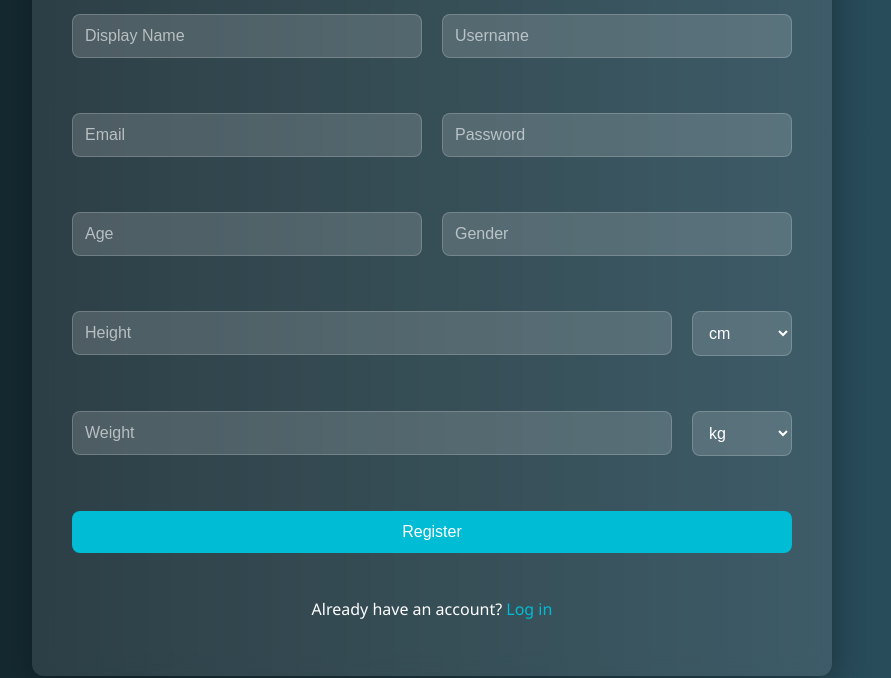
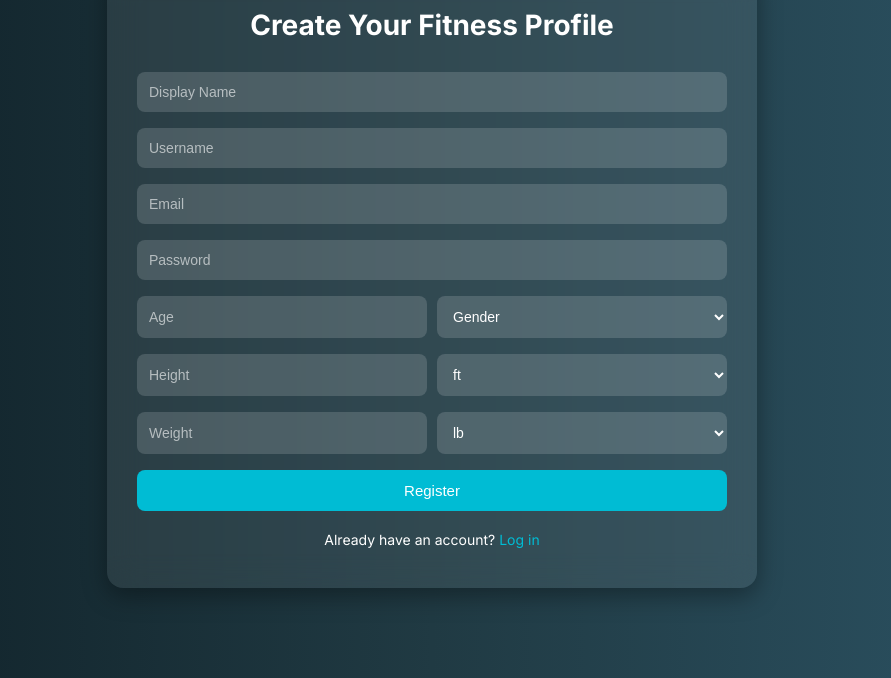
Before and after one commit to tristin2058/CMPS-INFX-490, a plain HTML site: page registration.html in a window 1280 px wide. Shown: the part 122-800 px from the top of the page, without its empty margins (208-1099 px from the left). Drawn offline with Linux system fonts and the light colour scheme.

Commit message:
fixed registration problems with gender field and layout issues to accomodate fix

```diff
--- a/registration.css
+++ b/registration.css
@@ -1,26 +1,48 @@
+@import url('https://fonts.googleapis.com/css2?family=Inter:wght@300;400;700&display=swap');
+
+* {
+  box-sizing: border-box;
+  margin: 0;
+  padding: 0;
+}
+
 body {
-    margin: 0;
-    font-family: 'Segoe UI', Tahoma, Geneva, Verdana, sans-serif;
+  font-family: 'Inter', sans-serif;
   background: linear-gradient(to right, #0f2027, #203a43, #2c5364);
-    color: white;
+  min-height: 100vh;
   display: flex;
   justify-content: center;
   align-items: center;
-    min-height: 100vh;
+  color: #ffffff;
+  overflow: hidden;
 }
 
-  .auth-container {
-    background: rgba(255, 255, 255, 0.1);
-    padding: 40px;
-    border-radius: 12px;
-    backdrop-filter: blur(10px);
-    box-shadow: 0 8px 32px rgba(0, 0, 0, 0.3);
+.registration-bg {
   width: 100%;
-    max-width: 800px;
-    box-sizing: border-box;
+  height: 100%;
+  display: flex;
+  justify-content: center;
+  align-items: center;
+  padding: 30px;
+}
+
+.registration-container {
+  max-width: 650px;
+  width: 100%;
+}
+
+.form-card {
+  background: rgba(255, 255, 255, 0.08);
+  backdrop-filter: blur(16px);
+  border-radius: 16px;
+  padding: 40px 30px;
+  box-shadow: 0 8px 24px rgba(0, 0, 0, 0.35);
+  color: #fff;
 }
 
 h1 {
+  font-size: 28px;
+  font-weight: 600;
   text-align: center;
   margin-bottom: 30px;
 }
@@ -28,49 +50,19 @@ body {
 form {
   display: flex;
   flex-direction: column;
-    gap: 30px;
+  gap: 16px;
 }
 
-  /* Add spacing between row groups */
-  .form-row-group {
-    display: flex;
-    flex-direction: column;
-    gap: 10px;
-    margin-bottom: 25px;
-  }
-
-  .form-row {
-    display: flex;
-    gap: 20px;
-    flex-wrap: wrap;
-    justify-content: space-between;
-  }
-
-  .form-group {
-    flex: 1 1 48%;
-    display: flex;
-    flex-direction: column;
-  }
-
-  /* Extra-small dropdown */
-  .unit-select {
-    flex: 0 0 100px;
-  }
-
-  /* Full-width button */
-  .full-width {
-    flex: 1 1 100%;
-  }
-
+/* Standard input + select styles */
 input,
 select {
+  width: 100%;
   padding: 12px;
-    font-size: 16px;
-    border: 1px solid rgba(255, 255, 255, 0.2);
+  font-size: 14px;
+  border: none;
+  border-radius: 8px;
   background: rgba(255, 255, 255, 0.15);
-    border-radius: 8px;
-    color: #fff;
-    outline: none;
+  color: #ffffff;
   transition: 0.3s;
 }
 
@@ -80,18 +72,38 @@ body {
 
 input:focus,
 select:focus {
+  outline: none;
   background: rgba(255, 255, 255, 0.25);
-    border-color: #00bcd4;
+  border: 1px solid #00bcd4;
 }
 
 select option {
-    background-color: #2c5364;
-    color: white;
+  background-color: #1e2b35;
+  color: #ffffff;
 }
 
+/* Inline field groups */
+.inline-group {
+  display: flex;
+  gap: 10px;
+  flex-wrap: wrap;
+}
+
+.inline-group input,
+.inline-group select {
+  flex: 1;
+  min-width: 0;
+}
+
+/* Hidden gender text field reveal */
+#genderOther {
+  margin-top: -8px;
+}
+
+/* Button */
 button {
   padding: 12px;
-    font-size: 16px;
+  font-size: 15px;
   border: none;
   background-color: #00bcd4;
   color: white;
@@ -104,16 +116,29 @@ body {
   background-color: #019bb0;
 }
 
-  a {
+/* Login link under form */
+.alt-link {
+  text-align: center;
+  margin-top: 20px;
+  font-size: 14px;
+}
+
+.alt-link a {
   color: #00bcd4;
   text-decoration: none;
 }
 
-  a:hover {
+.alt-link a:hover {
   text-decoration: underline;
 }
 
-  p {
-    text-align: center;
-    margin-top: 20px;
+/* Responsive */
+@media (max-width: 600px) {
+  .form-card {
+    padding: 30px 20px;
   }
+
+  .inline-group {
+    flex-direction: column;
+  }
+}
--- a/registration.html
+++ b/registration.html
@@ -1,93 +1,66 @@
 <!DOCTYPE html>
 <html lang="en">
 <head>
-  <meta charset="UTF-8">
-  <meta name="viewport" content="width=device-width, initial-scale=1.0">
+  <meta charset="UTF-8" />
+  <meta name="viewport" content="width=device-width, initial-scale=1.0" />
   <title>Create Your Account</title>
-  <link rel="stylesheet" href="registration.css">
+  <link rel="stylesheet" href="registration.css" />
 </head>
 <body>
-  <div class="auth-container">
-    <h1>Create Your Fitness Profile</h1>
+  <div class="registration-bg">
+    <div class="registration-container">
+      <div class="form-card">
+        <h1>Create Your Fitness Profile</h1>
+        <form id="registrationForm">
+          <input type="text" id="displayName" placeholder="Display Name" required />
+          <input type="text" id="username" placeholder="Username" required />
+          <input type="email" id="email" placeholder="Email" required />
+          <input type="password" id="password" placeholder="Password" required />
 
-    <form id="registrationForm">
-      <div class="form-row-group">
-        <div class="form-row">
-          <div class="form-group">
-            <input type="text" id="displayName" placeholder="Display Name" required>
+          <!-- Age + Gender (inline) -->
+          <div class="inline-group">
+            <input type="number" id="age" placeholder="Age" required />
+            <select id="gender" required>
+              <option value="" disabled selected>Gender</option>
+              <option value="Male">Male</option>
+              <option value="Female">Female</option>
+              <option value="Non-binary">Non-binary</option>
+              <option value="Prefer not to say">Prefer not to say</option>
+              <option value="Other">Other</option>
+            </select>
           </div>
-          <div class="form-group">
-            <input type="text" id="username" placeholder="Username" required>
-          </div>
-        </div>
-      </div>
 
-      <div class="form-row-group">
-        <div class="form-row">
-          <div class="form-group">
-            <input type="email" id="email" placeholder="Email" required>
-          </div>
-          <div class="form-group">
-            <input type="password" id="password" placeholder="Password" required>
-          </div>
-        </div>
-      </div>
+          <!-- Hidden gender text input -->
+          <input type="text" id="genderOther" placeholder="Please specify" style="display: none;" />
 
-      <div class="form-row-group">
-        <div class="form-row">
-          <div class="form-group">
-            <input type="number" id="age" placeholder="Age" required>
-          </div>
-          <div class="form-group">
-            <input type="text" id="gender" placeholder="Gender" required>
-          </div>
-        </div>
-      </div>
-
-      <div class="form-row-group">
-        <div class="form-row">
-          <div class="form-group">
-            <input type="number" id="height" placeholder="Height" required>
-          </div>
-          <div class="form-group unit-select">
-            <select id="heightUnit">
+          <!-- Height + Unit -->
+          <div class="inline-group">
+            <input type="number" id="height" placeholder="Height" required />
+            <select id="heightUnit" required>
+              <option value="ft">ft</option>
+              <option value="in">in</option>
               <option value="cm">cm</option>
               <option value="m">m</option>
-              <option value="in">in</option>
-              <option value="ft">ft</option>
             </select>
           </div>
-        </div>
-      </div>
 
-      <div class="form-row-group">
-        <div class="form-row">
-          <div class="form-group">
-            <input type="number" id="weight" placeholder="Weight" required>
-          </div>
-          <div class="form-group unit-select">
-            <select id="weightUnit">
+          <!-- Weight + Unit -->
+          <div class="inline-group">
+            <input type="number" id="weight" placeholder="Weight" required />
+            <select id="weightUnit" required>
+              <option value="lb">lb</option>
               <option value="kg">kg</option>
-              <option value="lb">lb</option>
             </select>
           </div>
-        </div>
+
+          <button type="submit">Register</button>
+        </form>
+
+        <p class="alt-link">Already have an account? <a href="sign-in.html">Log in</a></p>
       </div>
+    </div>
+  </div>
 
-      <div class="form-row-group">
-        <div class="form-row">
-          <div class="form-group full-width">
-            <button type="submit">Register</button>
-          </div>
-        </div>
-      </div>
-    </form>
-
-
-
-    <p>Already have an account? <a href="sign-in.html">Log in</a></p>
-
-    <script type="module" src="registration.js"></script>
-  </div>
+  <script type="module" src="registration.js"></script>
 </body>
 </html>
--- a/registration.js
+++ b/registration.js
@@ -3,6 +3,20 @@ import { createUserWithEmailAndPassword } from "https://www.gstatic.com/firebase
 import { doc, setDoc } from "https://www.gstatic.com/firebasejs/10.7.1/firebase-firestore.js";
 
 const form = document.getElementById("registrationForm");
+const genderSelect = document.getElementById("gender");
+const genderOtherInput = document.getElementById("genderOther");
+
+// Show/hide "Other" gender input
+genderSelect.addEventListener("change", () => {
+  if (genderSelect.value === "Other") {
+    genderOtherInput.style.display = "block";
+    genderOtherInput.required = true;
+  } else {
+    genderOtherInput.style.display = "none";
+    genderOtherInput.required = false;
+  }
+});
+
 form.addEventListener("submit", async (e) => {
   e.preventDefault();
 
@@ -11,7 +25,11 @@ form.addEventListener("submit", async (e) => {
   const email = document.getElementById("email").value;
   const password = document.getElementById("password").value;
   const age = parseInt(document.getElementById("age").value);
-  const gender = document.getElementById("gender").value;
+  const gender =
+    genderSelect.value === "Other"
+      ? genderOtherInput.value.trim()
+      : genderSelect.value;
+
   const height = parseFloat(document.getElementById("height").value);
   const heightUnit = document.getElementById("heightUnit").value;
   const weight = parseFloat(document.getElementById("weight").value);
```
Lines whose indentation alone changed are shown as unchanged.
